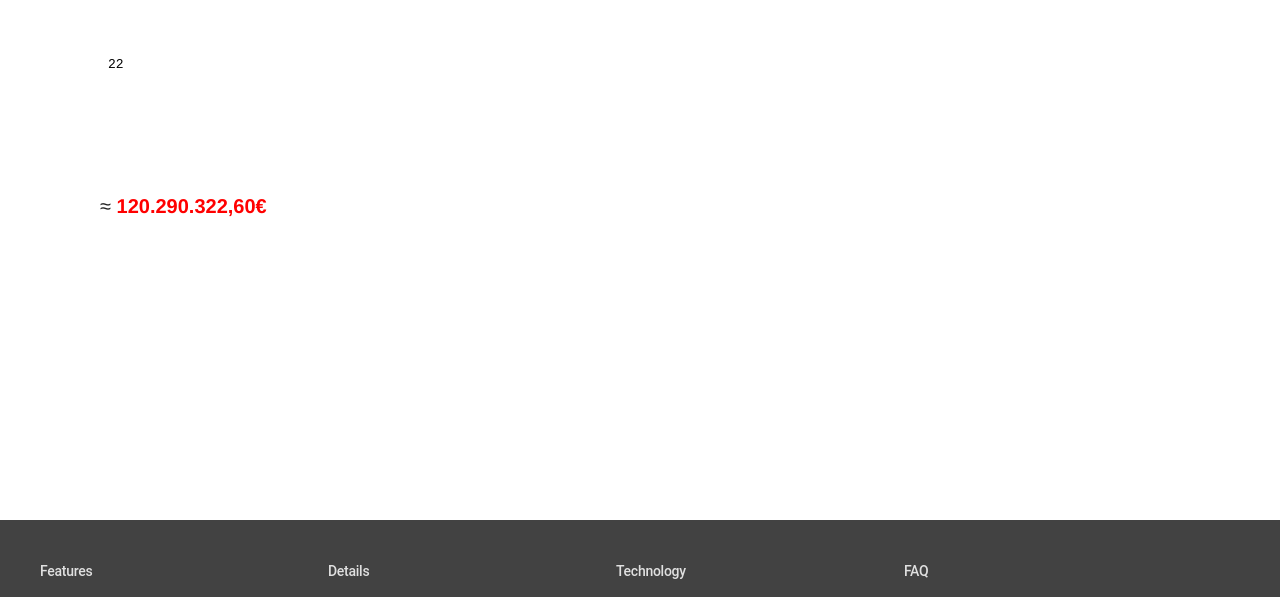
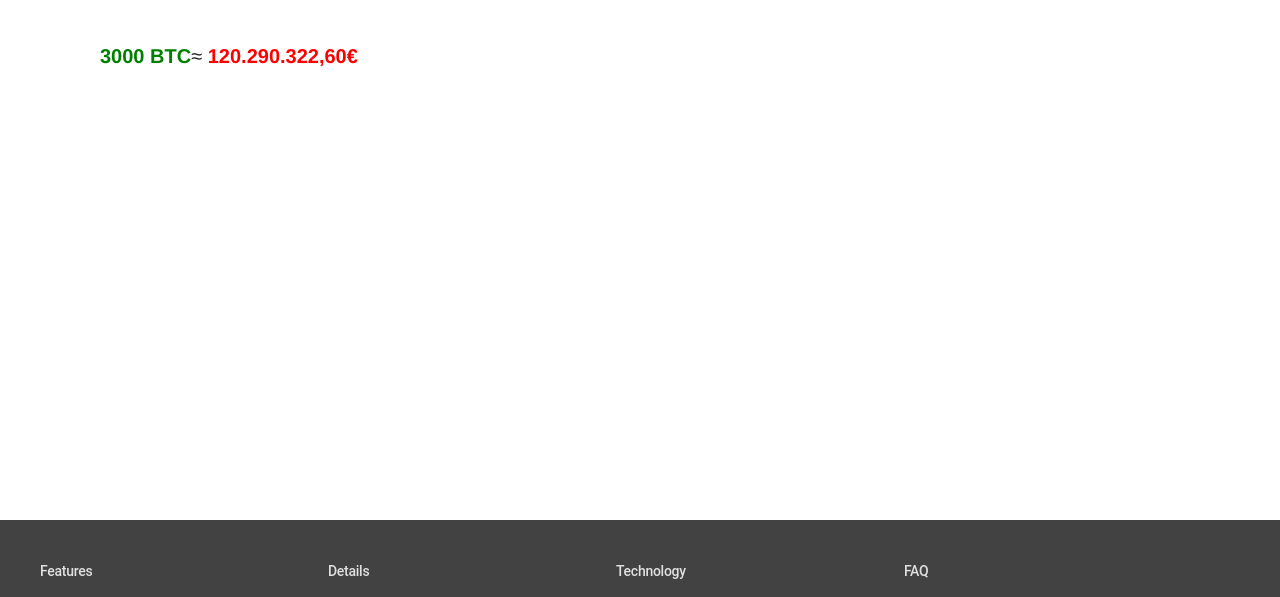
Before and after one commit to WhiteEnderman12/btc24, a plain HTML site: page dashboard.html in a window 1280 px wide. Shown: the part 160-757 px from the top of the page. Drawn offline with nearby package versions, Linux system fonts and the light colour scheme.

Commit message:
This is the dashboard for btc24
ot show your investments

```diff
--- a/dashboard.html
+++ b/dashboard.html
@@ -42,7 +42,7 @@
                 <p style="position: relative; left: 100px; font-size: 40px;">Your Investments</p>
                 <br />
                 <br />
-                <font color="green"><p style="position: relative; left: 100px; font-size: 20px; "><b><iframe src="btcnum.txt"></iframe></b></font><font>≈ </font><font color="red"><b>120.290.322,60€</b></font></p>
+                <font color="green"><p style="position: relative; left: 100px; font-size: 20px; "><b>3000 BTC</iframe></b></font><font>≈ </font><font color="red"><b>120.290.322,60€</b></font></p>
             </div>
         </main>
     </div>
```
